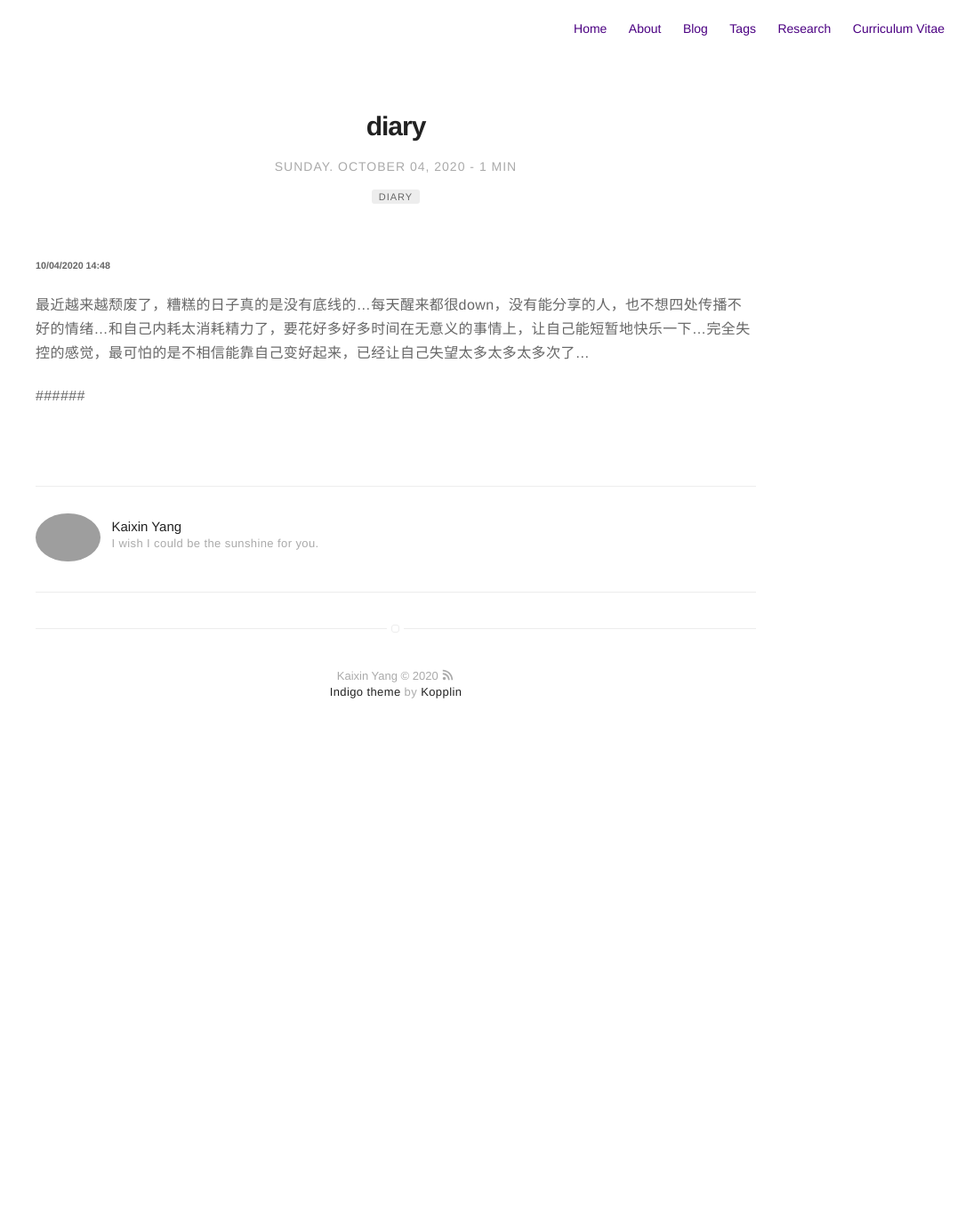
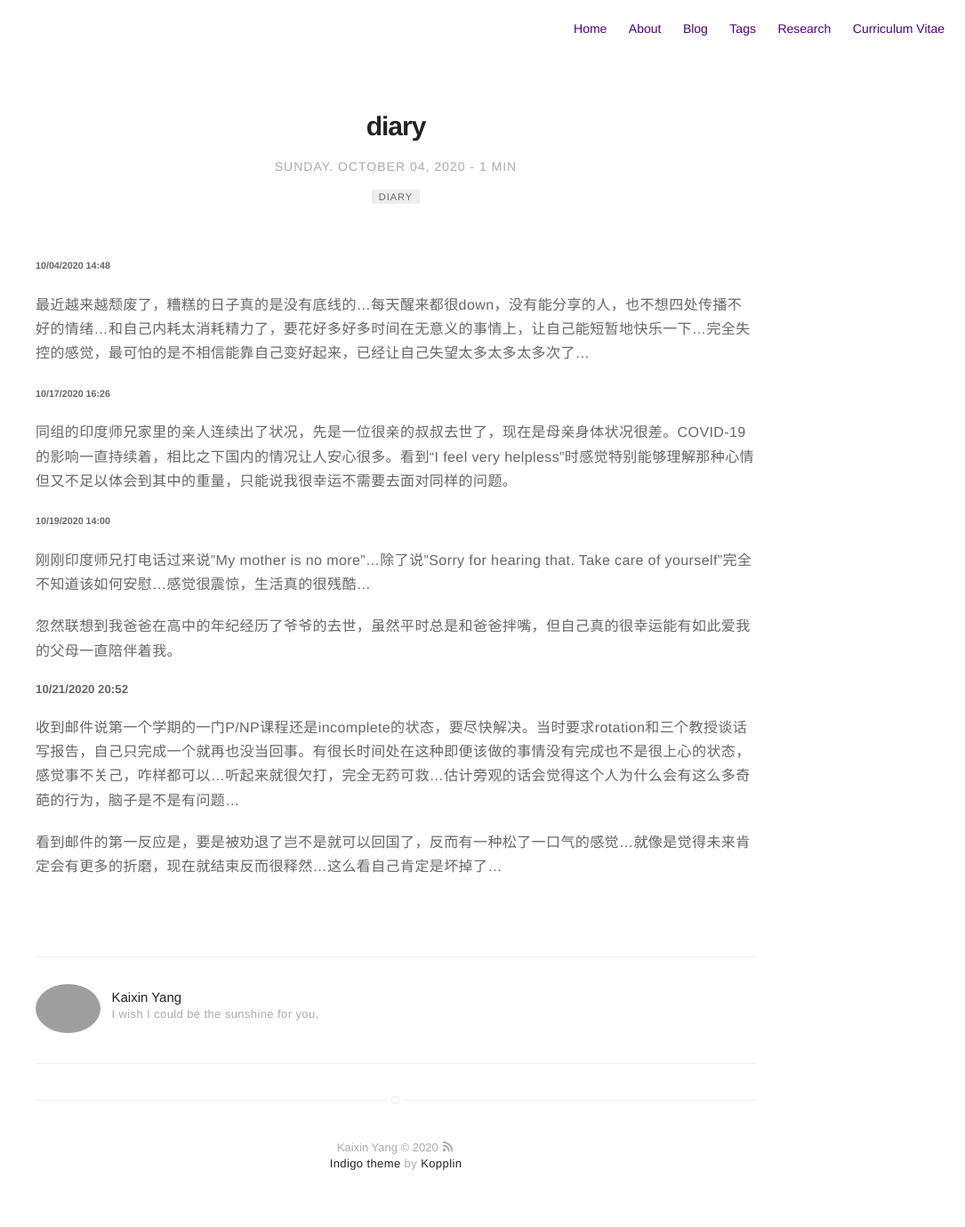
Before and after one commit to SceneryInMirror/SceneryInMirror.github.io, a Jekyll site: the page built from _posts/2020-10-04-Diary.markdown, in a window 1280 px wide. Shown: the whole page at 89% size, without its empty margins (195-1280 px from the left). Built offline with Jekyll 4.4.1, drawn with Linux system fonts in a browser that asks for light colours; comment, search, counter and statistics services are not loaded; before the commit the page ends 900 px from its top, so only the background shows below that.

Commit message:
10/21/2020

```diff
--- a/_posts/2020-10-04-Diary.markdown
+++ b/_posts/2020-10-04-Diary.markdown
@@ -14,4 +14,18 @@ description: Ph.D. life in LA.
 
 最近越来越颓废了，糟糕的日子真的是没有底线的...每天醒来都很down，没有能分享的人，也不想四处传播不好的情绪...和自己内耗太消耗精力了，要花好多好多时间在无意义的事情上，让自己能短暂地快乐一下...完全失控的感觉，最可怕的是不相信能靠自己变好起来，已经让自己失望太多太多太多次了...
 
-######
+###### 10/17/2020 16:26
+
+同组的印度师兄家里的亲人连续出了状况，先是一位很亲的叔叔去世了，现在是母亲身体状况很差。COVID-19的影响一直持续着，相比之下国内的情况让人安心很多。看到“I feel very helpless”时感觉特别能够理解那种心情但又不足以体会到其中的重量，只能说我很幸运不需要去面对同样的问题。
+
+###### 10/19/2020 14:00
+
+刚刚印度师兄打电话过来说"My mother is no more"...除了说"Sorry for hearing that. Take care of yourself"完全不知道该如何安慰...感觉很震惊，生活真的很残酷...
+
+忽然联想到我爸爸在高中的年纪经历了爷爷的去世，虽然平时总是和爸爸拌嘴，但自己真的很幸运能有如此爱我的父母一直陪伴着我。
+
+##### 10/21/2020 20:52
+
+收到邮件说第一个学期的一门P/NP课程还是incomplete的状态，要尽快解决。当时要求rotation和三个教授谈话写报告，自己只完成一个就再也没当回事。有很长时间处在这种即便该做的事情没有完成也不是很上心的状态，感觉事不关己，咋样都可以...听起来就很欠打，完全无药可救...估计旁观的话会觉得这个人为什么会有这么多奇葩的行为，脑子是不是有问题...
+
+看到邮件的第一反应是，要是被劝退了岂不是就可以回国了，反而有一种松了一口气的感觉...就像是觉得未来肯定会有更多的折磨，现在就结束反而很释然...这么看自己肯定是坏掉了...
```
